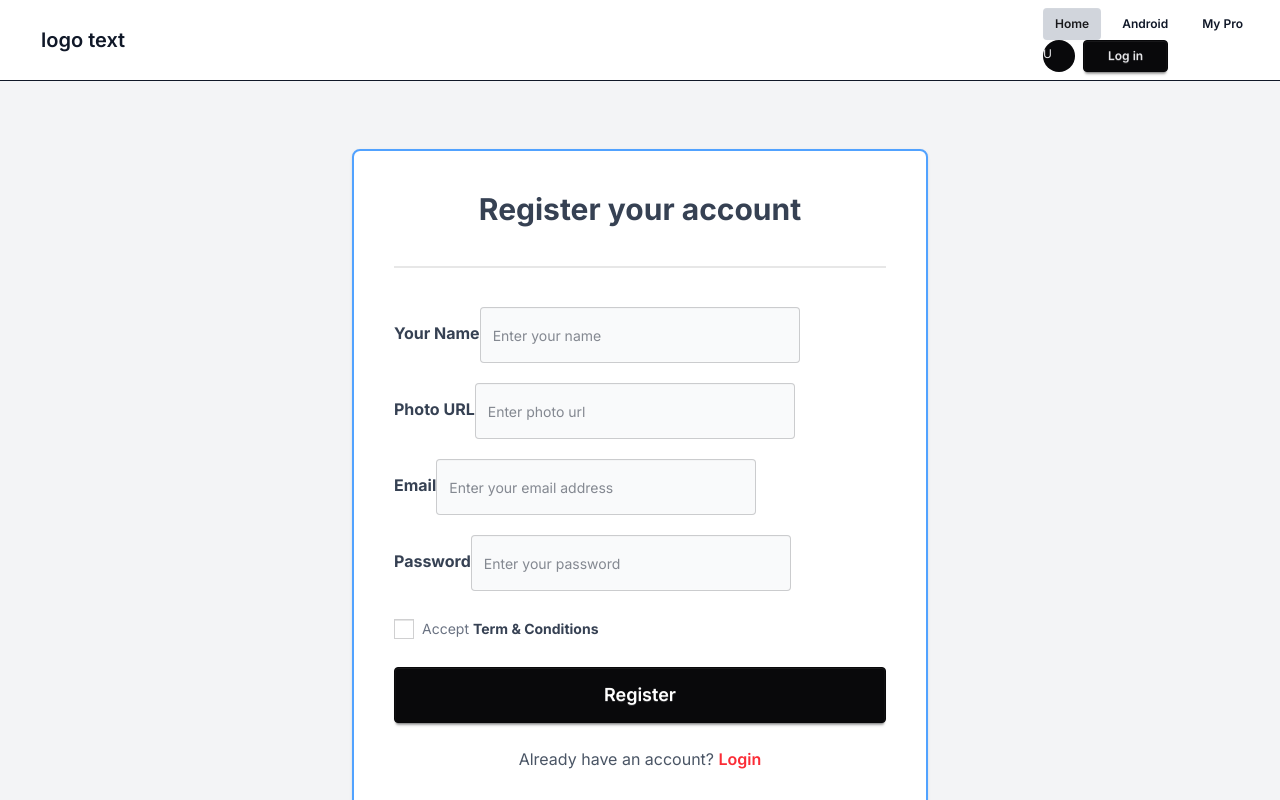
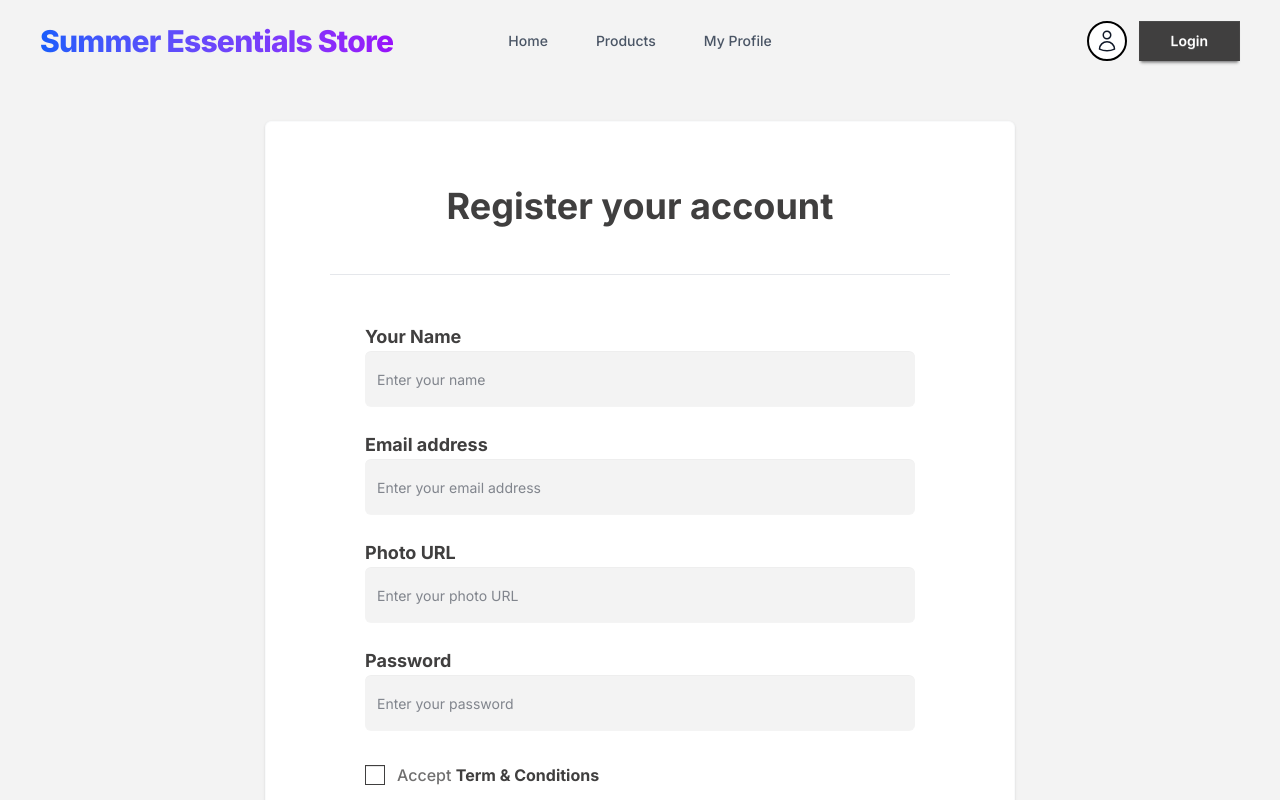
Before and after one commit to coderprotap67/Sun-Cart, a Next.js app: page /auth/register in a window 1280 px wide. Shown: the top 800 px of the page. Built offline with nearby package versions, Linux system fonts and the light colour scheme.

Commit message:
log in and register folder error solve

```diff
--- a/package.json
+++ b/package.json
@@ -9,6 +9,8 @@
     "lint": "eslint"
   },
   "dependencies": {
+    "@lottiefiles/dotlottie-react": "^0.19.0",
+    "better-auth": "^1.6.9",
     "next": "16.2.4",
     "react": "19.2.4",
     "react-dom": "19.2.4"
--- a/src/app/auth/login/page.jsx
+++ b/src/app/auth/login/page.jsx
@@ -6,39 +6,91 @@ import { useRouter } from "next/navigation";
 export default function Login() {
   const router = useRouter();
 
+  // ১. গুগল লগইন ফাংশন
   const handleGoogleLogin = async () => {
     await authClient.signIn.social({
       provider: "google",
-            callbackURL: "/", // লগইন সফল হলে হোম পেজে যাবে
+      callbackURL: "/",
     });
   };
 
+  // ২. ইমেইল লগইন ফাংশন (যা আপনি ফর্মে ব্যবহার করেছেন)
+  const handleEmailLogin = (e) => {
+    e.preventDefault();
+    // আপাতত হোম পেজে পাঠিয়ে দেওয়া হচ্ছে
+    router.push("/");
+  };
+
   return (
-        <div className="flex justify-center items-center min-h-screen bg-gray-100">
-            <div className="bg-white p-10 rounded-lg shadow-sm w-full max-w-xl">
-                <h2 className="text-3xl font-bold text-center text-gray-700 mb-8">Login your account</h2>
-                <div className="divider mb-10"></div>
+    <div className="min-h-screen bg-[#F3F3F3] flex flex-col items-center py-10 font-poppins">
+      {/* Navbar Style Links */}
 
-                <form className="space-y-6">
-                    <div className="form-control">
-                        <label className="label font-bold text-gray-700">Email address</label>
-                        <input type="email" placeholder="Enter your email address" className="input input-bordered bg-gray-50 h-14" />
+      {/* Main Login Card */}
+      <div className="bg-white w-full max-w-[750px] p-16 rounded-md shadow-sm border border-gray-50">
+        <h2 className="text-4xl font-bold text-center text-[#403F3F] mb-12">
+          Login your account
+        </h2>
+
+        <hr className="mb-12 border-gray-200" />
+
+        {/* --- ফর্ম সেকশন শুরু --- */}
+        <form onSubmit={handleEmailLogin} className="max-w-[550px] mx-auto space-y-6">
+          <div className="form-control w-full">
+            <label className="label">
+              <span className="label-text text-lg font-bold text-[#403F3F]">Email address</span>
+            </label>
+            <input
+              type="email"
+              placeholder="Enter your email address"
+              className="input bg-[#F3F3F3] border-none rounded-md h-14 w-full focus:outline-none"
+              required
+            />
           </div>
-                    <div className="form-control">
-                        <label className="label font-bold text-gray-700">Password</label>
-                        <input type="password" placeholder="Enter your password" className="input input-bordered bg-gray-50 h-14" />
+
+          <div className="form-control w-full">
+            <label className="label">
+              <span className="label-text text-lg font-bold text-[#403F3F]">Password</span>
+            </label>
+            <input
+              type="password"
+              placeholder="Enter your password"
+              className="input bg-[#F3F3F3] border-none rounded-md h-14 w-full focus:outline-none"
+              required
+            />
+            <label className="label">
+              <a href="#" className="label-text-alt link link-hover text-[#706F6F]">Forgot password?</a>
+            </label>
           </div>
-                    <button type="submit" className="btn btn-neutral w-full text-white text-lg h-14">Login</button>
+
+          <div className="pt-4">
+            <button type="submit" className="btn w-full h-14 text-white text-lg bg-[#403F3F] border-none rounded-md hover:bg-black">
+              Login
+            </button>
+          </div>
         </form>
+        {/* --- ফর্ম সেকশন শেষ --- */}
 
-                <div className="mt-8 text-center">
-                    {/* সোশ্যাল লগইন বাটন */}
-                    <button onClick={handleGoogleLogin} className="btn btn-outline w-full mb-4">
+        <div className="mt-8 text-center space-y-6">
+          <p className="text-[#706F6F] font-semibold">
+            Don’t Have An Account ?{" "}
+            <Link href="/register" className="text-[#F75B5F] hover:underline">
+              Register
+            </Link>
+          </p>
+
+          <div className="divider text-gray-400">OR</div>
+
+          <button
+            onClick={handleGoogleLogin}
+            className="btn btn-outline w-full max-w-[550px] mx-auto h-14 flex items-center justify-center gap-3 border-gray-300 hover:bg-gray-50 text-[#403F3F]"
+          >
+            <img
+              src="https://www.gstatic.com/firebasejs/ui/2.0.0/images/auth/google.svg"
+              alt="google"
+              className="w-6"
+            />
             Login with Google
           </button>
-                    <p className="text-gray-600">
-                        Don't Have An Account? <Link href="/register" className="text-red-500 font-semibold">Register</Link>
-                    </p>
         </div>
       </div>
     </div>
--- a/src/app/auth/register/page.jsx
+++ b/src/app/auth/register/page.jsx
@@ -1,41 +1,104 @@
+"use client";
 import Link from "next/link";
+import { useRouter } from "next/navigation";
 
 export default function Register() {
+  const router = useRouter();
+
+  const handleRegister = (e) => {
+    e.preventDefault();
+    // রেজিস্ট্রেশন লজিক এখানে হবে
+    router.push("/login");
+  };
+
   return (
-    <div className="flex justify-center items-center min-h-screen bg-gray-100 p-4">
-      <div className="bg-white p-10 rounded-lg shadow-sm border-2 border-blue-400 w-full max-w-xl">
-        <h2 className="text-3xl font-bold text-center text-gray-700 mb-8">Register your account</h2>
-        <div className="divider mb-8"></div>
+    <div className="min-h-screen bg-[#F3F3F3] flex flex-col items-center py-10 font-poppins">
+      {/* Main Register Card */}
+      <div className="bg-white w-full max-w-[750px] p-16 rounded-md shadow-sm border border-gray-50">
+        <h2 className="text-4xl font-bold text-center text-[#403F3F] mb-12">
+          Register your account
+        </h2>
 
-        <form className="space-y-5">
-          <div className="form-control">
-            <label className="label font-bold text-gray-700">Your Name</label>
-            <input type="text" placeholder="Enter your name" className="input input-bordered bg-gray-50 h-14" />
-          </div>
-          <div className="form-control">
-            <label className="label font-bold text-gray-700">Photo URL</label>
-            <input type="text" placeholder="Enter photo url" className="input input-bordered bg-gray-50 h-14" />
-          </div>
-          <div className="form-control">
-            <label className="label font-bold text-gray-700">Email</label>
-            <input type="email" placeholder="Enter your email address" className="input input-bordered bg-gray-50 h-14" />
-          </div>
-          <div className="form-control">
-            <label className="label font-bold text-gray-700">Password</label>
-            <input type="password" placeholder="Enter your password" className="input input-bordered bg-gray-50 h-14" />
+        <hr className="mb-12 border-gray-200" />
+
+        <form onSubmit={handleRegister} className="max-w-[550px] mx-auto space-y-6">
+
+          {/* Name Field */}
+          <div className="form-control w-full">
+            <label className="label">
+              <span className="label-text text-lg font-bold text-[#403F3F]">Your Name</span>
+            </label>
+            <input
+              type="text"
+              placeholder="Enter your name"
+              className="input bg-[#F3F3F3] border-none rounded-md h-14 w-full focus:outline-none"
+              required
+            />
           </div>
 
-          <div className="flex items-center gap-2 py-2">
-            <input type="checkbox" className="checkbox checkbox-sm rounded-none" />
-            <span className="text-sm text-gray-500">Accept <span className="font-bold text-gray-700">Term & Conditions</span></span>
+          {/* Email Field */}
+          <div className="form-control w-full">
+            <label className="label">
+              <span className="label-text text-lg font-bold text-[#403F3F]">Email address</span>
+            </label>
+            <input
+              type="email"
+              placeholder="Enter your email address"
+              className="input bg-[#F3F3F3] border-none rounded-md h-14 w-full focus:outline-none"
+              required
+            />
           </div>
 
-          <button className="btn btn-neutral w-full text-white text-lg h-14">Register</button>
+          {/* Photo URL Field (নতুন যোগ করা হয়েছে) */}
+          <div className="form-control w-full">
+            <label className="label">
+              <span className="label-text text-lg font-bold text-[#403F3F]">Photo URL</span>
+            </label>
+            <input
+              type="text"
+              placeholder="Enter your photo URL"
+              className="input bg-[#F3F3F3] border-none rounded-md h-14 w-full focus:outline-none"
+              required
+            />
+          </div>
+
+          {/* Password Field */}
+          <div className="form-control w-full">
+            <label className="label">
+              <span className="label-text text-lg font-bold text-[#403F3F]">Password</span>
+            </label>
+            <input
+              type="password"
+              placeholder="Enter your password"
+              className="input bg-[#F3F3F3] border-none rounded-md h-14 w-full focus:outline-none"
+              required
+            />
+          </div>
+
+          {/* Terms and Conditions */}
+          <div className="flex items-center gap-3 py-2">
+            <input type="checkbox" required className="checkbox checkbox-sm rounded-none border-[#403F3F]" />
+            <span className="text-base text-[#706F6F] font-medium">
+              Accept <span className="font-bold text-[#403F3F]">Term & Conditions</span>
+            </span>
+          </div>
+
+          {/* Register Button */}
+          <div className="pt-4">
+            <button type="submit" className="btn w-full h-14 text-white text-lg bg-[#403F3F] border-none rounded-md hover:bg-black transition-all">
+              Register
+            </button>
+          </div>
         </form>
 
-        <p className="text-center mt-6 text-gray-600">
-          Already have an account? <Link href="/login" className="text-red-500 font-semibold">Login</Link>
-        </p>
+        <div className="mt-8 text-center">
+          <p className="text-[#706F6F] font-semibold text-lg">
+            Already Have An Account ?{" "}
+            <Link href="/login" className="text-[#F75B5F] hover:underline">
+              Login
+            </Link>
+          </p>
+        </div>
       </div>
     </div>
   );
--- a/src/components/Navbar.jsx
+++ b/src/components/Navbar.jsx
@@ -1,42 +1,43 @@
 import Link from "next/link";
 
 export default function Navbar() {
-  // Use your BetterAuth session hook here
-  const user = null; // Replace with session data
+  const user = null;
 
   return (
-    <div className="navbar bg-base-100 px-6 border-b">
-      <div className="flex-1">
-        <Link href="/" className="btn btn-ghost text-xl lowercase">logo text</Link>
+    <div className="navbar bg-[#F3F3F3] px-10 py-4">
+      <div className="navbar-start">
+        <Link href="/" className="text-3xl font-extrabold tracking-tight">
+          <span className="bg-clip-text text-transparent bg-gradient-to-r from-blue-600 to-purple-600">
+            Summer Essentials Store
+          </span>
+        </Link>
       </div>
-      <div className="flex-none gap-4">
-        <div className="flex gap-2">
-          <Link href="/" className="btn btn-sm bg-gray-300 hover:bg-gray-400 border-none">Home</Link>
-          <Link href="/android" className="btn btn-sm btn-ghost">Android</Link>
-          <Link href="/my-profile" className="btn btn-sm btn-ghost">My Pro</Link>
+
+      <div className="navbar-center hidden lg:flex">
+        <ul className="menu menu-horizontal px-1 gap-6 text-gray-600 font-medium">
+          <li><Link href="/">Home</Link></li>
+          <li><Link href="/products">Products</Link></li>
+          <li><Link href="/my-profile">My Profile</Link></li>
+        </ul>
+      </div>
+
+      <div className="navbar-end gap-3">
+        <div className="flex items-center gap-3">
+          <div className="w-10 h-10 rounded-full border-2 border-black flex items-center justify-center overflow-hidden bg-white">
+            <svg xmlns="http://www.w3.org/2000/svg" fill="none" viewBox="0 0 24 24" strokeWidth={1.5} stroke="currentColor" className="w-6 h-6">
+              <path strokeLinecap="round" strokeLinejoin="round" d="M15.75 6a3.75 3.75 0 1 1-7.5 0 3.75 3.75 0 0 1 7.5 0ZM4.501 20.118a7.5 7.5 0 0 1 14.998 0A17.933 17.933 0 0 1 12 21.75c-2.676 0-5.216-.584-7.499-1.632Z" />
+            </svg>
+          </div>
+
+          {!user && (
+            <Link
+              href="/auth/register" // এখানে প্রথমে রেজিস্ট্রেশন পেজে পাঠানো হচ্ছে
+              className="btn btn-neutral rounded-none px-8 bg-[#403F3F] text-white hover:bg-black border-none"
+            >
+              Login
+            </Link>
+          )}
         </div>
-
-        {user ? (
-          <div className="dropdown dropdown-end">
-            <div tabIndex={0} role="button" className="btn btn-ghost btn-circle avatar">
-              <div className="w-10 rounded-full">
-                <img src={user.image} alt="profile" />
-              </div>
-            </div>
-            <ul tabIndex={0} className="menu menu-sm dropdown-content mt-3 z-[1] p-2 shadow bg-base-100 rounded-box w-52">
-              <li><a>Logout</a></li>
-            </ul>
-          </div>
-        ) : (
-          <div className="flex items-center gap-2">
-            <div className="avatar placeholder">
-              <div className="bg-neutral text-neutral-content rounded-full w-8">
-                <span className="text-xs">U</span>
-              </div>
-            </div>
-            <Link href="/login" className="btn btn-neutral btn-sm px-6">Log in</Link>
-          </div>
-        )}
       </div>
     </div>
   );
```
Also changed, not shown: src/components/Hero.jsx (+15 -3 lines), src/data/products.json (+48 -48 lines), src/lib/auth.js (+7 -5 lines), 1 other file (tests, documents, lock files or other folders). Lines whose indentation alone changed are shown as unchanged.
